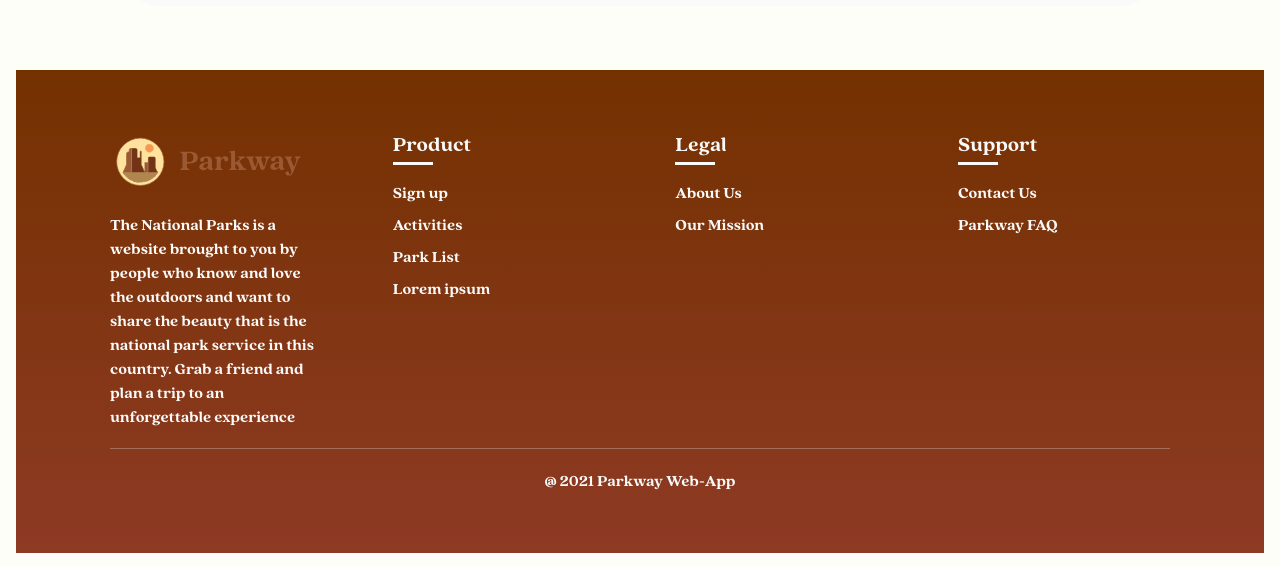
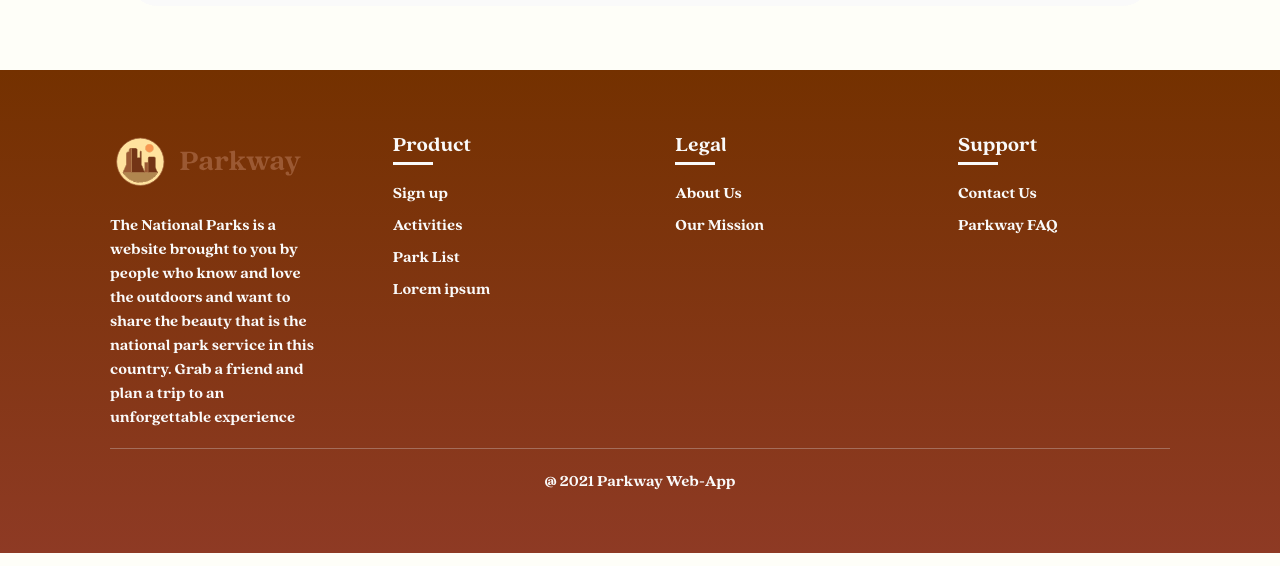
Before and after one commit to Kobakat/NationalParkWebApp, a React (Create React App) app: page / in a window 1280 px wide. Shown: the part 3468-4034 px from the top of the page. Built offline with nearby package versions, Linux system fonts and the light colour scheme; no server answers; a small style sheet from the web is missing.

Commit message:
🐛  Fix footer margin

```diff
--- a/src/components/Globals/section-footer.css
+++ b/src/components/Globals/section-footer.css
@@ -4,7 +4,6 @@ footer {
   background: linear-gradient(#743100, #8e3a24) !important;
   color: #fafafa;
   padding: 60px 0;
-  margin: 1rem;
 }
 
 .container {
@@ -62,7 +61,7 @@ a:hover {
   color: #fafafa;
 }
 .items h3::after {
-  content: "";
+  content: '';
   position: absolute;
   width: 40px;
   height: 3px;
```
